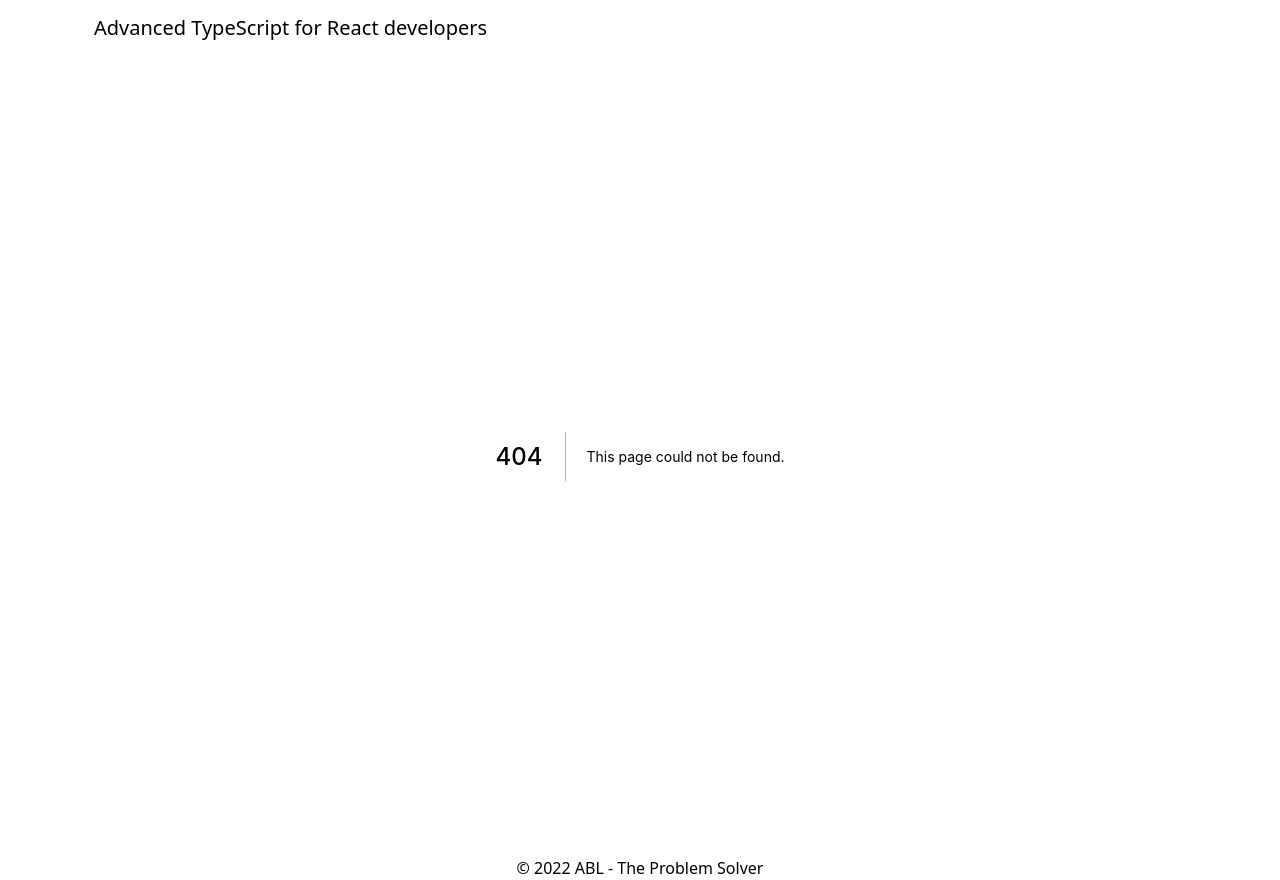
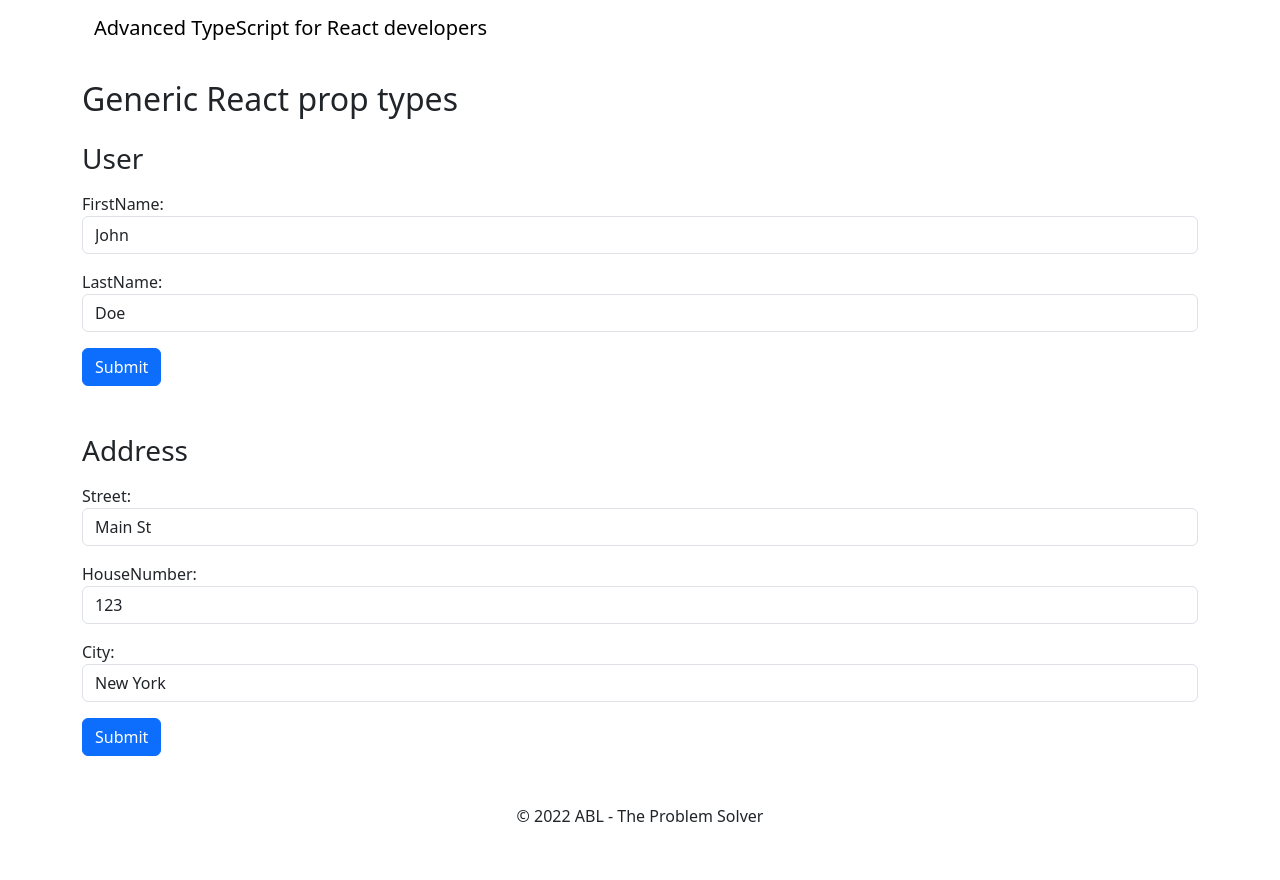
Before and after one commit to Adri-Antanon/ReactTSAdvancedBestPractices, a Next.js app: page /06-generic-prop-types in a window 1280 px wide. Before the commit this address had no page. After the commit the page ends 828 px from the top, so only its background shows below. Built offline with nearby package versions, Linux system fonts and the light colour scheme.

Commit message:
FEAT: start lesson 6 - generic prop types

```diff
--- /dev/null
+++ b/pages/06-generic-prop-types.tsx
@@ -0,0 +1,14 @@
+import type { NextPage } from 'next';
+import { TwoForms } from '../src/06-generic-prop-types/two-forms';
+
+const InferringTypes: NextPage = () => {
+  return (
+    <div>
+      <h2 className="my-4">Generic React prop types</h2>
+
+      <TwoForms />
+    </div>
+  );
+};
+
+export default InferringTypes;
--- /dev/null
+++ b/src/06-generic-prop-types/generic-form.tsx
@@ -0,0 +1,31 @@
+import { FC, useState } from 'react';
+import { LabeledInput } from '../components';
+
+type Props = {
+  header: string;
+  initialValues: any;
+  onSubmit: (values: any) => void;
+};
+
+export const GenericForm: FC<Props> = ({ header, initialValues, onSubmit }) => {
+  const [values, setValues] = useState(initialValues);
+
+  return (
+    <form className="mb-5" onSubmit={() => onSubmit(values)}>
+      <h3 className="mb-3">{header}</h3>
+
+      {Object.keys(values).map((key) => (
+        <LabeledInput
+          key={key}
+          value={values[key]}
+          onChange={(e) => setValues({ ...values, [key]: e.target.value })}
+        >
+          <span className="text-capitalize">{key}:</span>
+        </LabeledInput>
+      ))}
+      <button type="submit" className="btn btn-primary">
+        Submit
+      </button>
+    </form>
+  );
+};
--- /dev/null
+++ b/src/06-generic-prop-types/two-forms.tsx
@@ -0,0 +1,41 @@
+import { FC } from 'react';
+import { GenericForm } from './generic-form';
+
+export const TwoForms: FC = () => {
+  return (
+    <>
+      <GenericForm
+        header="User"
+        initialValues={{
+          firstName: 'John',
+          lastName: 'Doe',
+        }}
+        onSubmit={(values) =>
+          alert(
+            `${values.firstName} ${values.lastname}\n\n${JSON.stringify(
+              values,
+              null,
+              2
+            )}`
+          )
+        }
+      />
+
+      <GenericForm
+        header="Address"
+        initialValues={{
+          street: 'Main St',
+          houseNumber: '123',
+          city: 'New York',
+        }}
+        onSubmit={(values) =>
+          alert(
+            `${values.street} ${values.housenumber} ${
+              values.city
+            }\n\n${JSON.stringify(values, null, 2)}`
+          )
+        }
+      />
+    </>
+  );
+};
```
Also changed, not shown: pages/index.tsx (+4 -4 lines).
